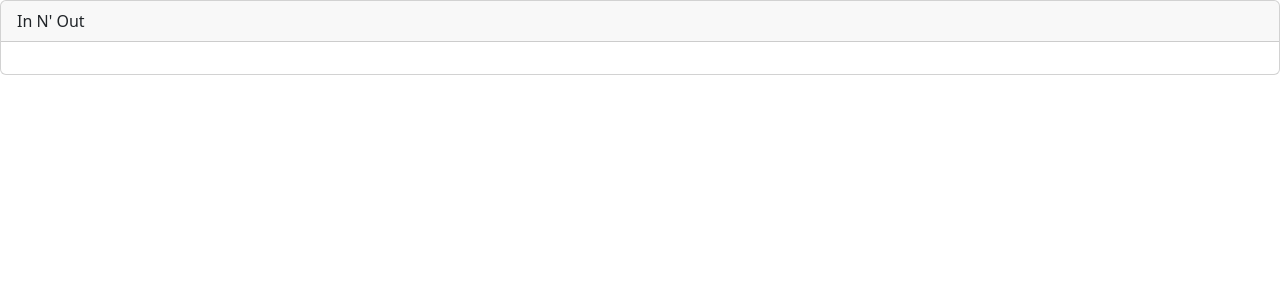
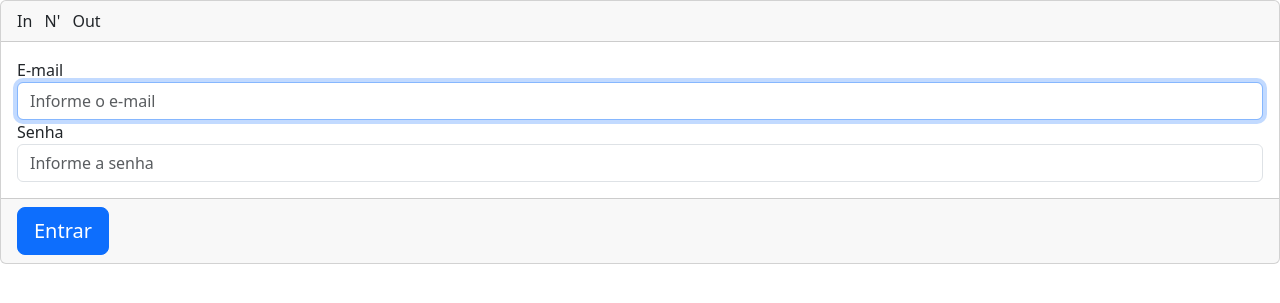
Before and after one commit to gleissonbraga/projeto_innout, a PHP site: page /login.php in a window 1280 px wide. Shown: the top 303 px of the page. Run offline with PHP 8.4, Linux system fonts and the light colour scheme; some libraries are stand-ins or nearby versions.

Commit message:
feat: configurando sessão de login

```diff
--- a/public/index.php
+++ b/public/index.php
@@ -1,4 +1,4 @@
 <?php
 
 require_once(dirname(__FILE__, 2) . '/src/config/config.php');
-require_once(dirname(__FILE__, 2) . '/src/views/login.php');
+require_once(CONTROLLER_PATH . '/login.php');
--- a/src/config/config.php
+++ b/src/config/config.php
@@ -5,5 +5,11 @@ setlocale(LC_TIME, 'pt_BR', 'pt-BR.utf-8', 'portuguese');
 // Pastas
 
 define('MODEL_PATH', realpath(dirname(__FILE__) . '/../models'));
+define('VIEW_PATH', realpath(dirname(__FILE__) . '/../views'));
+define('CONTROLLER_PATH', realpath(dirname(__FILE__) . '/../controllers'));
 
+
+// Arquivos
 require_once(realpath(dirname(__FILE__) . '/database.php'));
+require_once(realpath(dirname(__FILE__) . '/loader.php'));
+require_once(realpath(MODEL_PATH . '/Model.php'));
--- /dev/null
+++ b/src/controllers/login.php
@@ -0,0 +1,2 @@
+<?php
+echo 'login controller';
--- a/src/models/Model.php
+++ b/src/models/Model.php
@@ -24,6 +24,12 @@ class Model {
 
     public function __set($key, $value) {
         $this->values[$key] = $value;
+    }
+
+    public static function getOne($filters = [], $columns = '*') {
+        $class = get_called_class();
+        $result = static::getResultSetFromSelect($filters, $columns);
+        return $result ? new $class($result->fetch_assoc()) : null;
     }
 
     public static function get($filters = [], $columns = '*') {
--- a/src/models/User.php
+++ b/src/models/User.php
@@ -1,6 +1,4 @@
 <?php
-
-require_once(realpath(MODEL_PATH . '/MOdel.php'));
 
 class User extends Model {
     protected static $tableName = 'users';
--- a/src/views/login.php
+++ b/src/views/login.php
@@ -14,15 +14,26 @@
     <form class="form-login" action="#" method="post">
         <div class="login-card card">
             <div class="card-header">
-                <i class="icofont-travelling"></i>
+                <i class="icofont-travelling mr-2"></i>
 
                 <span class="font-weight-light">In</span>
-                <span class="font-weight-bold">N'</span>
+                <span class="font-weight-bold mx-2">N'</span>
                 <span class="font-weight-light">Out</span>
 
-                <i class="icofont-runner"></i>
+                <i class="icofont-runner-alt-1 ml-2"></i>
             </div>
             <div class="card-body">
+                <div class="form-group ">
+                    <label for="email">E-mail</label>
+                    <input type="email" name="email" id="email" class="form-control" placeholder="Informe o e-mail" autofocus>
+                </div>
+                <div class="form-group ">
+                    <label for="password">Senha</label>
+                    <input type="password" name="password" id="password" class="form-control" placeholder="Informe a senha" >
+                </div>
+            </div>
+            <div class="card-footer">
+                <button class="btn btn-lg btn-primary">Entrar</button>
             </div>
         </div>
     </form>
```
Also changed, not shown: src/config/loader.php (added, +17 -0 lines), src/models/Login.php (added, +16 -0 lines), public/assets/css/login.css.
